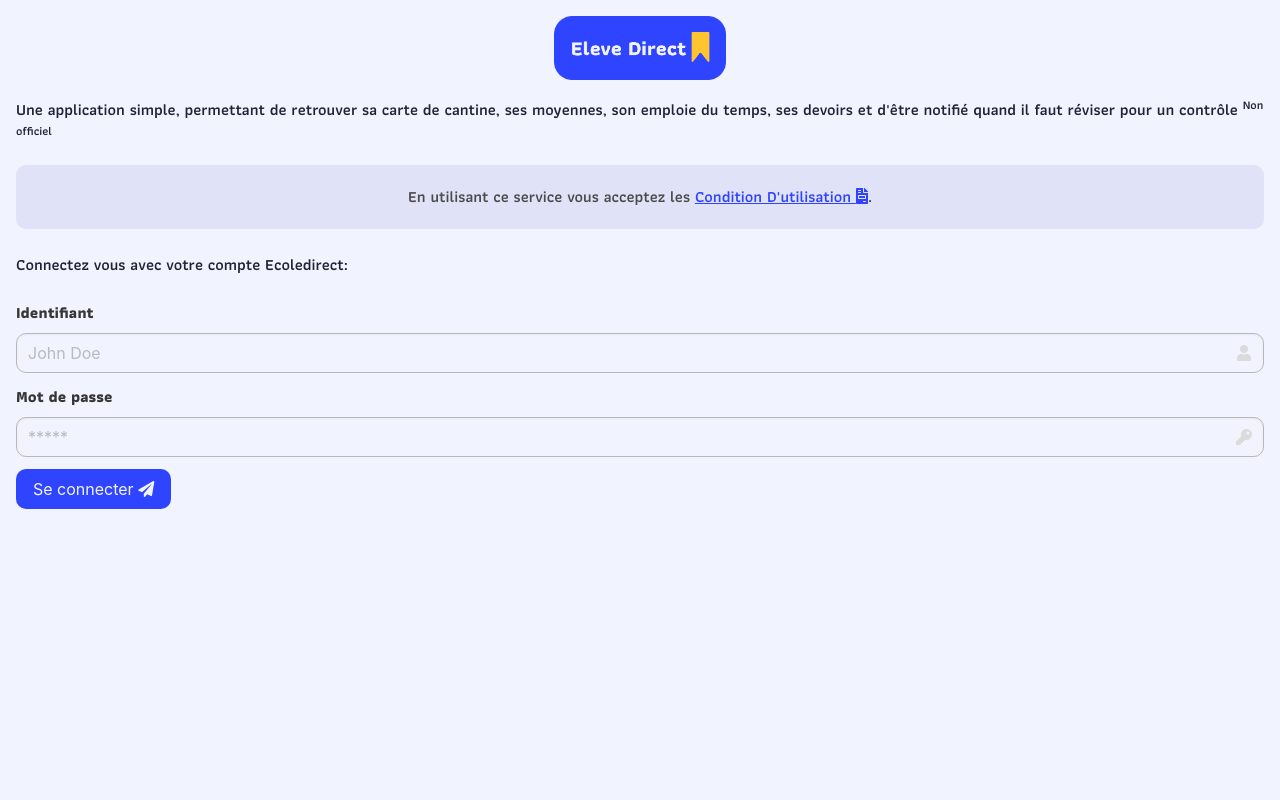
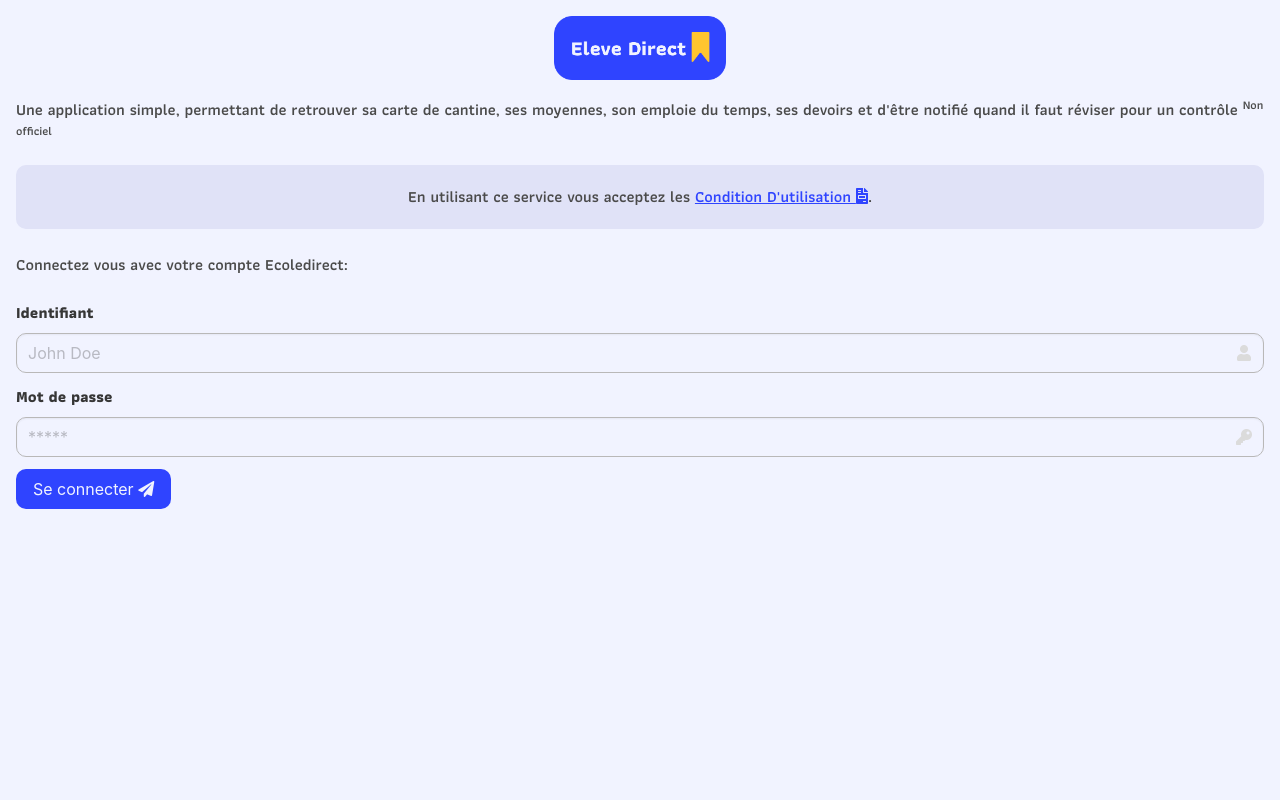
Before and after one commit to elevedirect/app, a Flask app: page / in a window 1280 px wide. Run offline with Flask 2, Linux system fonts and the light colour scheme; parts of the project's set-up code (start-up, migrations or seed data) failed here and were passed over.

Commit message:
change text color

```diff
--- a/static/css/style.css
+++ b/static/css/style.css
@@ -1,7 +1,7 @@
 @import url('https://fonts.googleapis.com/css2?family=Athiti:wght@600;700&display=swap');
 
 :root {
-    --text: #202236;
+    --text: #4a4a4a;
     --bg: #F1F3FF;
     --grey: #E0E2F7;
     --border: #b9b8b8;
```
